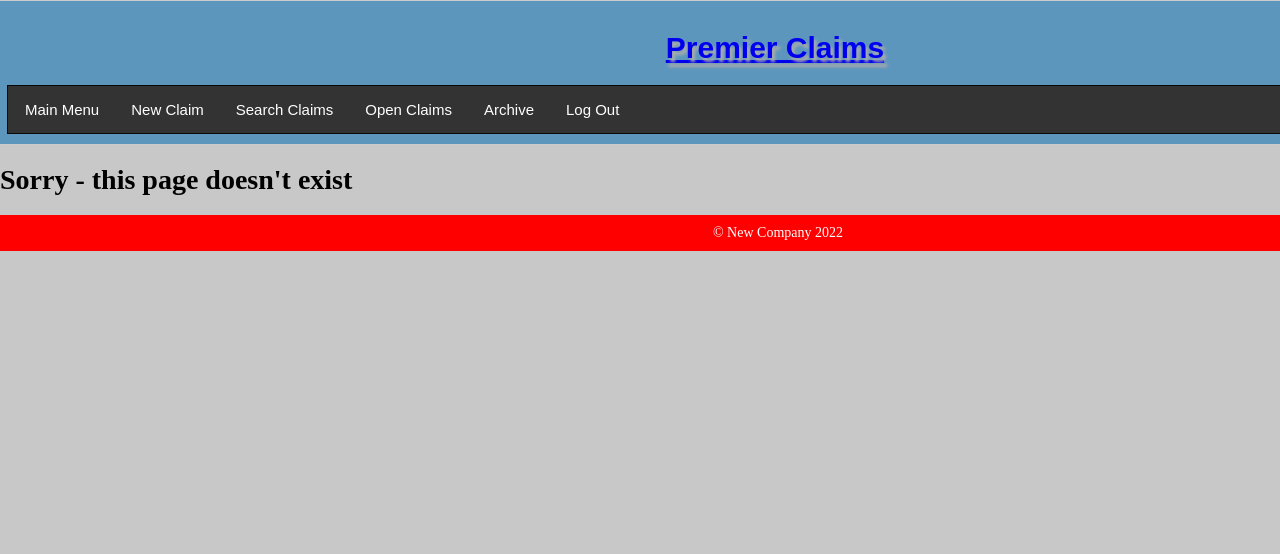
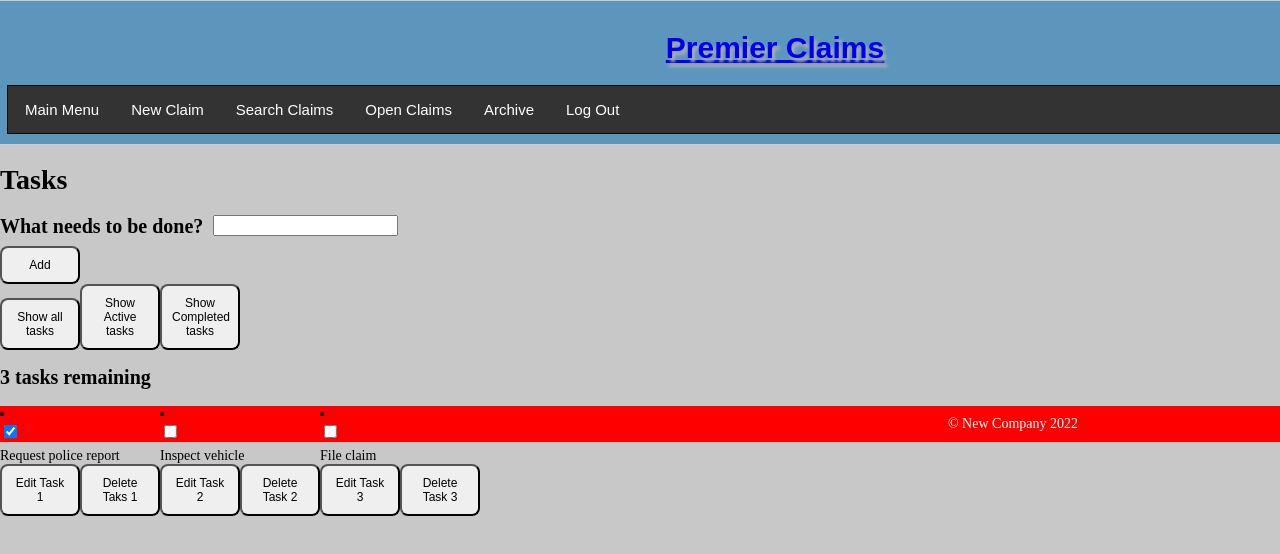
Before and after one commit to Denis-Allstate/premier-claims, a React (Create React App) app: page /Tasks in a window 1280 px wide. Shown: the top 554 px of the page. Built offline with nearby package versions, Linux system fonts and the light colour scheme.

Commit message:
notes and tasks

```diff
--- a/src/App.js
+++ b/src/App.js
@@ -5,10 +5,11 @@ import Archive from './Components/Menu/Archive';
 import Footer from './Components/Menu/Footer';
 import Menu from './Components/Menu/Menu';
 import NewClaim from './Components/Menu/NewClaim';
+import Tasks from './Components/Menu/Tasks';
 import Open from './Components/Menu/Open';
-import SearchClaim from './Components/Menu/SearchClaim';
 import View from './Components/Menu/View';
 import FindTransactionsPage from './Components/Transactions/FindTransactionsPage';
+import Notes from './Components/Menu/Notes';
 
 function App() {
   const [searchTerm, setSearchTerm] =useState("");
@@ -20,6 +21,8 @@ function App() {
       <Route path="/add/:claim_id" element={<NewClaim />} />
       <Route path="/archive" element={<Archive />} />
       <Route path="/open" element={<Open />} />
+      <Route path="/Tasks" element={<Tasks />} />
+      <Route path="/notes" element={<Notes />} />
       <Route path="/find" element = {
         <FindTransactionsPage searchTerm={searchTerm} setSearchTerm={setSearchTerm} />}
       />
@@ -29,7 +32,8 @@ function App() {
      <Route path="/view" element = {<View />}
     />
       <Route path="/" element = {<h1>Welome to the Premier Claims</h1>}/>
-      <Route path="*" element = {<h1>Sorry - this page doesn't exist</h1>}/>
+
+      <Route path="*" element = {<h1>Resource not found!</h1>}/>
 
     </Routes>
       <Footer />
--- a/src/Components/Menu/NewClaim.js
+++ b/src/Components/Menu/NewClaim.js
@@ -1,5 +1,5 @@
-import { useEffect, useReducer, useState } from "react";
-import { useParams } from "react-router-dom";
+import { useReducer, useState } from "react";
+import { Link, useParams } from "react-router-dom";
 import { addNewTransaction, getClaimDetails } from "../Data/DataFunction";
 
 const NewClaim = (props) => {
@@ -12,39 +12,24 @@ const NewClaim = (props) => {
     const claims = getClaimDetails();
     const selectedClaim = claims.find((claims) => claims.claim_id === isUpdate) ;
 
-    const editTransactionState = {id : selectedClaim.id, claimamount : selectedClaim.claimamount, fname: selectedClaim.fname, surname : selectedClaim.surname, email :selectedClaim.email,
-        phone :selectedClaim.phone, status : selectedClaim.status, claimdate : selectedClaim.claimdate, claim_id: selectedClaim.claim_id,
-        claim_type: selectedClaim.claim_type, claim_details:selectedClaim.claim_details}
-
-
-
     const initialNewTransactionState = {id :"", claimamount : "",fname: "", surname :"", email :"",
     phone :"", status : "Open", claimdate : new Date().toISOString().slice(0,10) , claim_id: "",
     claim_type: "",claim_details:"" }
-    // {id: 101, claimamount: 700, surname: "Smith", email: "", phone: "", status: "Open", claimdate: "2021-01-31", claim_id:"21216652", claim_type: 1, claim_details: ""},
 
     const formReducer = (state, data) => {
         return {...state, [data.field] : data.value}
 
     }
-    //const [statefulVariable, setterFunction] = useReducer(reducerFunction, initialValue);
     const [newTransaction, dispatch] = useReducer(formReducer, initialNewTransactionState);
-   // const [editTransaction, dispatch] = useReducer(formReducer, editTransactionState);
     const [textarea,setTextArea] =useState();
     const [myClaimType, setMyClaimType] = useState("Home");
 
     const handleChange = (event) => {
-        //event.target.id = the field
-       // event.target.value  = the value
        dispatch({field : event.target.id, value : event.target.value});
        setTextArea(event.target.value);
        setMyClaimType(event.target.value);
     }
-    // const addNewTransaction = (newTransaction) => {
-    //     const updatedClaimData = [getClaimDetails];
-    //     updatedClaimData.push(newTransaction);
-    //     dispatch(updatedClaimData);
-    // }
+
     const handleSubmit = (event) => {
         event.preventDefault();
         setMessage("Saving...");
@@ -69,7 +54,6 @@ return <div className="container" onSubmit={handleSubmit}>
     <form>
     <label htmlFor="id" >Policy Number: </label>
     <input type="text" name="id" id="id" placeholder="Policy Number" value={!isUpdate ? newTransaction.id : selectedClaim.id} onChange={handleChange} />
-    {/* // {     claim_id:"21216652", claim_type: 1, */}
 
     <label htmlFor="fname" >First name: </label>
     <input maxLength='15' type="text" name="fname" id="fname" placeholder="John" required value={!isUpdate ? newTransaction.fname :selectedClaim.fname} onChange={handleChange}/>
@@ -107,8 +91,10 @@ return <div className="container" onSubmit={handleSubmit}>
   <textarea minLength='5' id="claim_details" name="claim_details" rows="4" cols="50" placeholder="Please enter all relevant claim details and attach any relevant documentation."
   value={!isUpdate ? newTransaction.claim_details : selectedClaim.claim_details} onChange={handleChange}>
   </textarea>
-  <button id="save">Save</button>
+
   <br />
+  <Link to="/tasks">Tasks</Link><br />
+                    <Link to="/notes">Notes</Link>  <br />
     <input type="submit" value="Submit" className="submit" />
     <div>{  message}</div>
     </form>
--- /dev/null
+++ b/src/Components/Menu/Notes.js
@@ -0,0 +1,51 @@
+import {  useState } from 'react';
+
+const Note = () => {
+	const [noteText, setNoteText] = useState('');
+	const characterLimit = 200;
+    const addNote = (text) => {
+		const date = new Date();
+		const newNote = {
+			text: text,
+			date: date.toLocaleDateString(),
+		};
+	};
+    const handleAddNote=(event) =>{
+        console.log("event" +event);
+
+        addNote(event);
+    }
+	const handleChange = (event) => {
+		if (characterLimit - event.target.value.length >= 0) {
+			setNoteText(event.target.value);
+		}
+	};
+
+	const handleSaveClick = () => {
+		if (noteText.trim().length > 0) {
+			handleAddNote(noteText);
+			setNoteText('');
+		}
+	};
+	return (
+		<div className='note new'>
+			<textarea
+				rows='8'
+				cols='10'
+				placeholder='Type to add a note...'
+				value={noteText}
+				onChange={handleChange}
+			></textarea>
+			<div className='note-footer'>
+				<small>
+					{characterLimit - noteText.length} Remaining
+				</small>
+				<button className='save' onClick={handleSaveClick}>
+					Save
+				</button>
+			</div>
+		</div>
+	);
+};
+
+export default Note;
--- /dev/null
+++ b/src/Components/Menu/Tasks.js
@@ -0,0 +1,93 @@
+const Tasks= (props) => {
+    return (
+      <div className="taskapp stack-large">
+        <h1>Tasks</h1>
+        <form>
+          <h2 className="label-wrapper">
+            <label htmlFor="new-task-input" className="label__lg">
+              What needs to be done?
+            </label>
+          </h2>
+          <input
+            type="text"
+            id="new-task-input"
+            className="input input__lg"
+            name="text"
+            autoComplete="off"
+          />
+          <button type="submit" className="btn btn__primary btn__lg">
+            Add
+          </button>
+        </form>
+        <div className="filters btn-group stack-exception">
+          <button type="button" className="btn toggle-btn" aria-pressed="true">
+            <span className="visually-hidden">Show </span>
+            <span>all</span>
+            <span className="visually-hidden"> tasks</span>
+          </button>
+          <button type="button" className="btn toggle-btn" aria-pressed="false">
+            <span className="visually-hidden">Show </span>
+            <span>Active</span>
+            <span className="visually-hidden"> tasks</span>
+          </button>
+          <button type="button" className="btn toggle-btn" aria-pressed="false">
+            <span className="visually-hidden">Show </span>
+            <span>Completed</span>
+            <span className="visually-hidden"> tasks</span>
+          </button>
+        </div>
+        <h2 id="list-heading">
+          3 tasks remaining
+        </h2>
+          <li className="task">
+            <div className="c-cb">
+              <input id="task-0" type="checkbox" defaultChecked={true} />
+              <label className="task-label" htmlFor="task-0">
+                Request police report
+              </label>
+            </div>
+            <div className="btn-group">
+              <button type="button" className="btn">
+                Edit <span className="visually-hidden">Task 1</span>
+              </button>
+              <button type="button" className="btn btn__danger">
+                Delete <span className="visually-hidden">Taks 1</span>
+              </button>
+            </div>
+          </li>
+          <li className="task">
+            <div className="c-cb">
+              <input id="task-1" type="checkbox" />
+              <label className="task-label" htmlFor="task-1">
+                Inspect vehicle
+              </label>
+            </div>
+            <div className="btn-group">
+              <button type="button" className="btn">
+                Edit <span className="visually-hidden">Task 2</span>
+              </button>
+              <button type="button" className="btn btn__danger">
+                Delete <span className="visually-hidden">Task 2</span>
+              </button>
+            </div>
+          </li>
+          <li className="task">
+            <div className="c-cb">
+              <input id="task-2" type="checkbox" />
+              <label className="task-label" htmlFor="task-2">
+                File claim
+              </label>
+            </div>
+            <div className="btn-group">
+              <button type="button" className="btn">
+                Edit <span className="visually-hidden">Task 3</span>
+              </button>
+              <button type="button" className="btn btn__danger">
+                Delete <span className="visually-hidden">Task 3</span>
+              </button>
+            </div>
+          </li>
+      </div>
+    );
+  }
+  export default Tasks;
```
Also changed, not shown: src/App.css (+0 -39 lines), src/Components/Menu/NoteList.js (added, +23 -0 lines).
